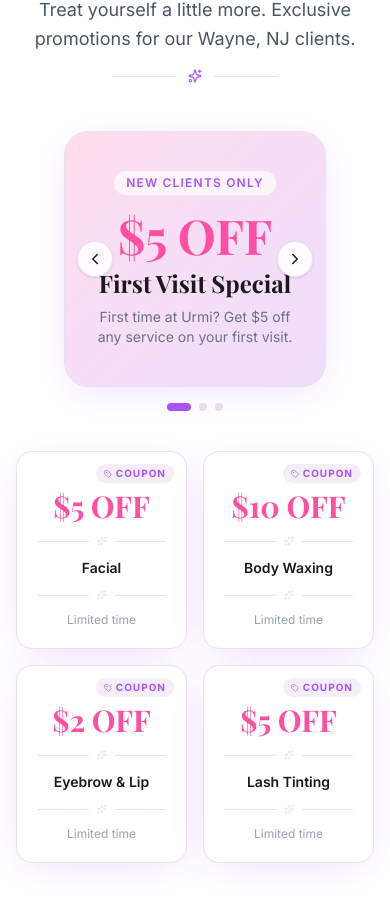
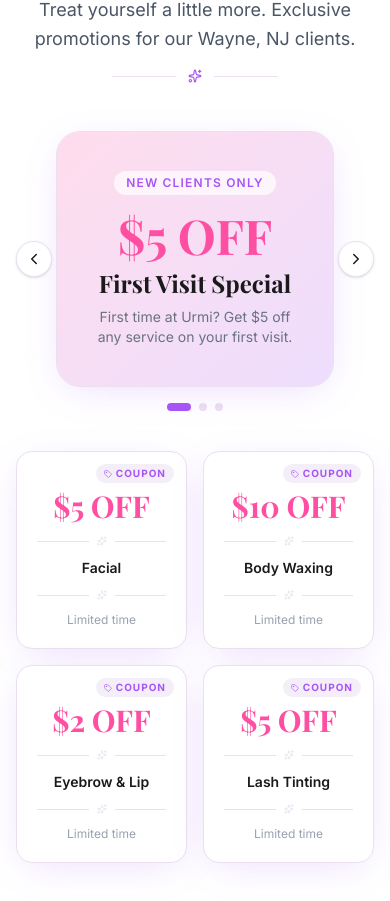
Before and after one commit to Aavash-L/urmi-threading-salon, a Next.js app: page / in a window 390 px wide. Shown: the part 1198-2099 px from the top of the page. Built offline with nearby package versions, Linux system fonts and the light colour scheme; a web font is replaced by a local one.

Commit message:
fix carousel arrows being clipped, add 2s auto-scroll that pauses on hover

```diff
--- a/src/components/sections/Offers.tsx
+++ b/src/components/sections/Offers.tsx
@@ -1,6 +1,6 @@
 "use client";
 
-import { useState } from "react";
+import { useState, useEffect } from "react";
 import { motion, AnimatePresence } from "framer-motion";
 import { useReducedMotion } from "framer-motion";
 import { ChevronLeft, ChevronRight, Sparkles, Tag } from "lucide-react";
@@ -41,6 +41,7 @@ const coupons = [
 export default function Offers() {
   const [current, setCurrent] = useState(0);
   const [direction, setDirection] = useState(1);
+  const [paused, setPaused] = useState(false);
   const shouldReduce = useReducedMotion();
 
   const prev = () => {
@@ -51,6 +52,15 @@ export default function Offers() {
     setDirection(1);
     setCurrent((c) => (c + 1) % featured.length);
   };
+
+  useEffect(() => {
+    if (paused || shouldReduce) return;
+    const timer = setInterval(() => {
+      setDirection(1);
+      setCurrent((c) => (c + 1) % featured.length);
+    }, 2000);
+    return () => clearInterval(timer);
+  }, [paused, shouldReduce]);
 
   const variants = {
     enter: (d: number) => ({ opacity: 0, x: shouldReduce ? 0 : d * 60 }),
@@ -75,8 +85,14 @@ export default function Offers() {
         </div>
 
         {/* Featured carousel */}
-        <div className="relative max-w-2xl mx-auto mb-10 px-12 sm:px-0">
-          <div className="relative rounded-3xl overflow-hidden h-64 border border-lavender-100 card-shadow">
+        <div className="max-w-2xl mx-auto mb-10">
+          <div
+            className="relative"
+            onMouseEnter={() => setPaused(true)}
+            onMouseLeave={() => setPaused(false)}
+          >
+            {/* Card — mx-10 leaves room for arrows on mobile */}
+            <div className="relative rounded-3xl overflow-hidden h-64 border border-lavender-100 card-shadow mx-10 sm:mx-0">
               <AnimatePresence custom={direction} mode="wait">
                 <motion.div
                   key={current}
@@ -102,19 +118,20 @@ export default function Offers() {
                   </p>
                 </motion.div>
               </AnimatePresence>
+            </div>
 
-            {/* Arrows — inside card on mobile, outside on sm+ */}
+            {/* Arrows — outside overflow-hidden so they're never clipped */}
             <button
               onClick={prev}
               aria-label="Previous offer"
-              className="absolute left-3 sm:-left-5 top-1/2 -translate-y-1/2 w-9 h-9 sm:w-10 sm:h-10 rounded-full bg-white/90 sm:bg-white border border-lavender-100 shadow flex items-center justify-center hover:bg-lavender-50 transition-colors z-10"
+              className="absolute left-0 sm:-left-5 top-1/2 -translate-y-1/2 w-9 h-9 sm:w-10 sm:h-10 rounded-full bg-white border border-lavender-100 shadow flex items-center justify-center hover:bg-lavender-50 transition-colors z-10"
             >
               <ChevronLeft size={18} className="text-charcoal" />
             </button>
             <button
               onClick={next}
               aria-label="Next offer"
-              className="absolute right-3 sm:-right-5 top-1/2 -translate-y-1/2 w-9 h-9 sm:w-10 sm:h-10 rounded-full bg-white/90 sm:bg-white border border-lavender-100 shadow flex items-center justify-center hover:bg-lavender-50 transition-colors z-10"
+              className="absolute right-0 sm:-right-5 top-1/2 -translate-y-1/2 w-9 h-9 sm:w-10 sm:h-10 rounded-full bg-white border border-lavender-100 shadow flex items-center justify-center hover:bg-lavender-50 transition-colors z-10"
             >
               <ChevronRight size={18} className="text-charcoal" />
             </button>
```
Lines whose indentation alone changed are shown as unchanged.
